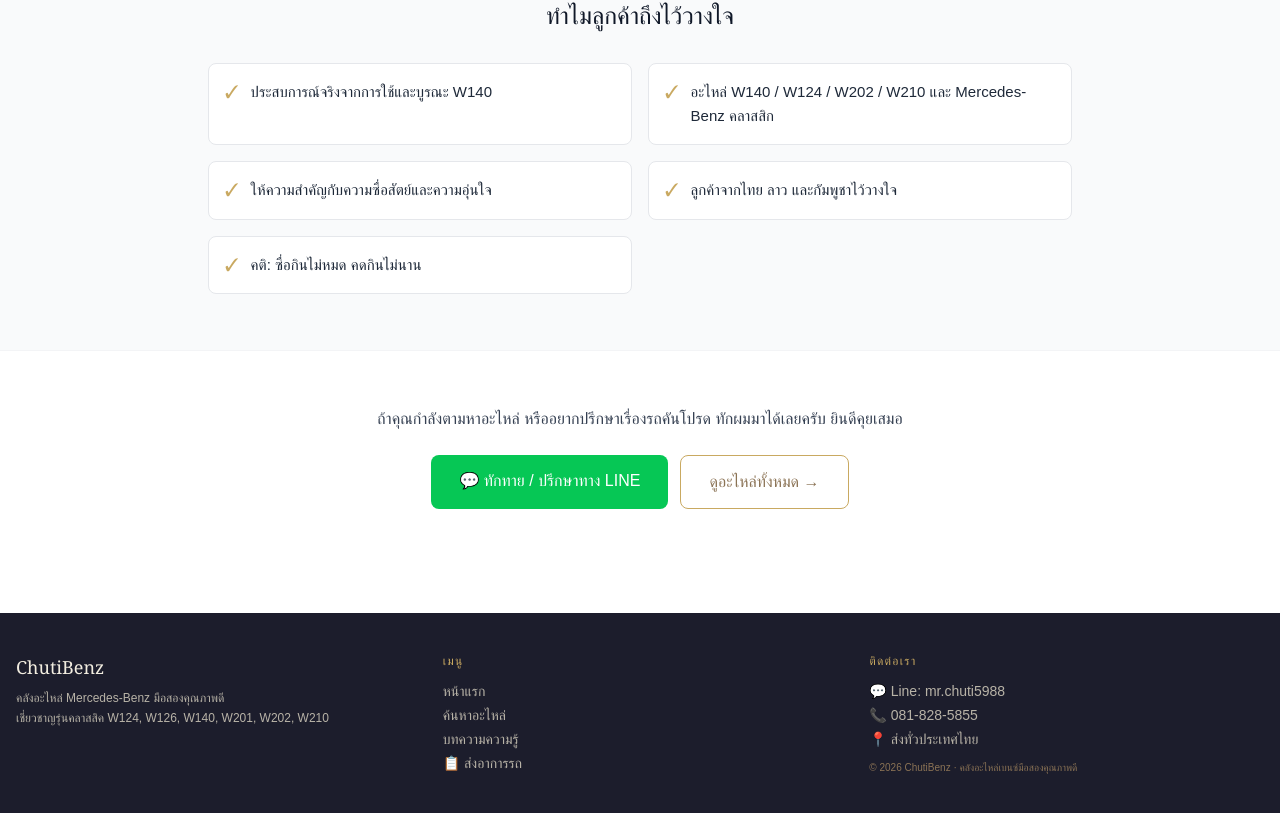
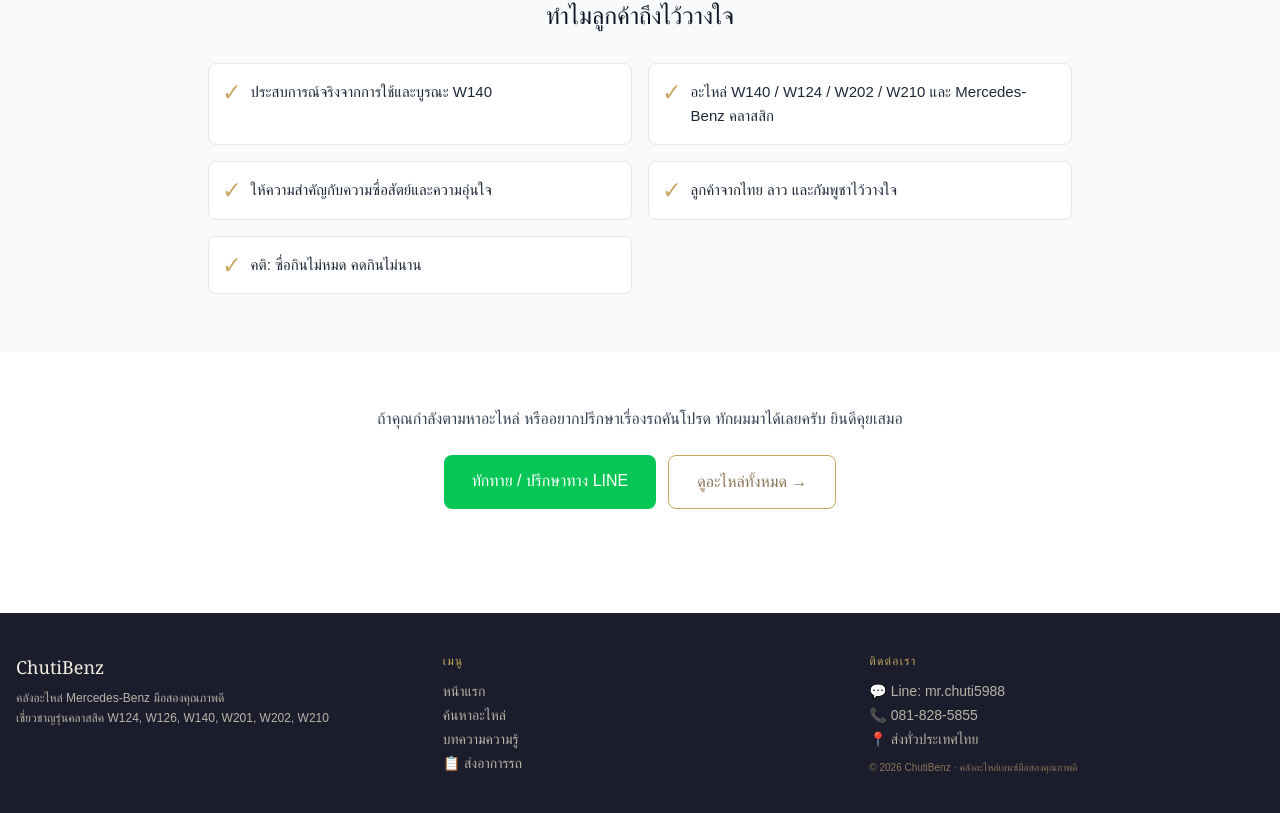
Before and after one commit to Chutiparts/chutiparts-web, a Next.js app: page /about in a window 1280 px wide. Shown: the part 1688-2501 px from the top of the page. Built offline with nearby package versions, Linux system fonts and the light colour scheme.

Commit message:
Update page.tsx

```diff
--- a/app/about/page.tsx
+++ b/app/about/page.tsx
@@ -1,5 +1,6 @@
 // app/about/page.tsx — About / Founder Story (เรื่องราว ChutiBenz)
 // 2026-06-15: หน้าใหม่ · 3 ส่วน (Hero / Founder Story / Trust Points) · โทนจริงใจ ไม่ขายแข็ง
+// 2026-06-17: cleanup — "เคยโดน" → "เคยเจ็บ" (metadata + og) · เอา emoji ออกจากปุ่ม LINE
 // nav/footer มาจาก layout เหมือนหน้าแรก — หน้านี้ใส่เฉพาะเนื้อหา
 import Link from 'next/link'
 import type { Metadata } from 'next'
@@ -8,14 +9,14 @@ const SITE_URL = 'https://chutibenz.com'
 const LINE_OA = 'https://line.me/R/ti/p/%40440ifncj'
 
 export const metadata: Metadata = {
-  title: 'เรื่องราวของ ChutiBenz — จากคนซื้อ W140 ที่เคยโดน สู่คลังอะไหล่ที่ให้ความอุ่นใจ',
+  title: 'เรื่องราวของ ChutiBenz — จากคนซื้อ W140 ที่เคยเจ็บ สู่คลังอะไหล่ที่ให้ความอุ่นใจ',
   description:
     'จากความเจ็บของคนซื้อ Mercedes-Benz W140 คันแรก สู่คลังอะไหล่เบนซ์คลาสสิก W140/W124/W202/W210 ที่ให้ประกัน 15 วัน เพราะอยากให้ลูกค้าซื้ออย่างอุ่นใจ — ซื่อกินไม่หมด คดกินไม่นาน',
   alternates: { canonical: `${SITE_URL}/about` },
   openGraph: {
     title: 'เรื่องราวของ ChutiBenz — คนรัก W140 ที่อยากให้คุณซื้ออะไหล่อย่างอุ่นใจ',
     description:
-      'จากคนซื้อ W140 คันแรกที่เคยโดน สู่คลังอะไหล่เบนซ์คลาสสิกที่ให้ประกัน 15 วัน · ซื่อกินไม่หมด คดกินไม่นาน',
+      'จากคนซื้อ W140 คันแรกที่เคยเจ็บ สู่คลังอะไหล่เบนซ์คลาสสิกที่ให้ประกัน 15 วัน · ซื่อกินไม่หมด คดกินไม่นาน',
     url: `${SITE_URL}/about`,
     type: 'website',
   },
@@ -128,7 +129,7 @@ export default function AboutPage() {
             rel="noopener noreferrer"
             className="bg-[#06C755] hover:bg-[#05B04A] text-white font-medium rounded-lg px-7 py-3.5 transition"
           >
-            💬 ทักทาย / ปรึกษาทาง LINE
+            ทักทาย / ปรึกษาทาง LINE
           </a>
           <Link
             href="/search"
```
